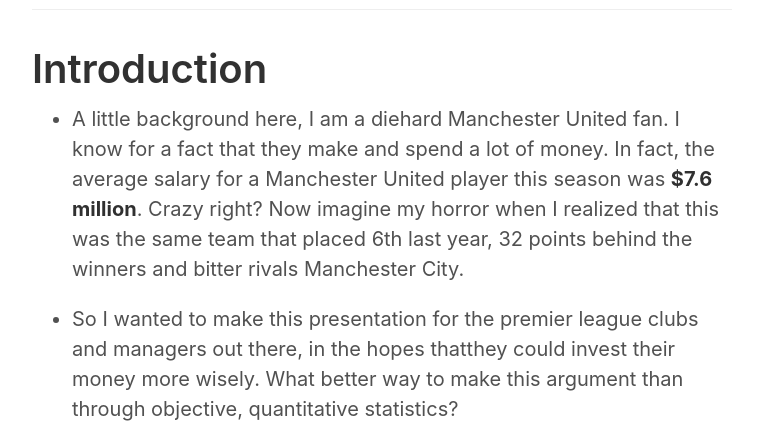
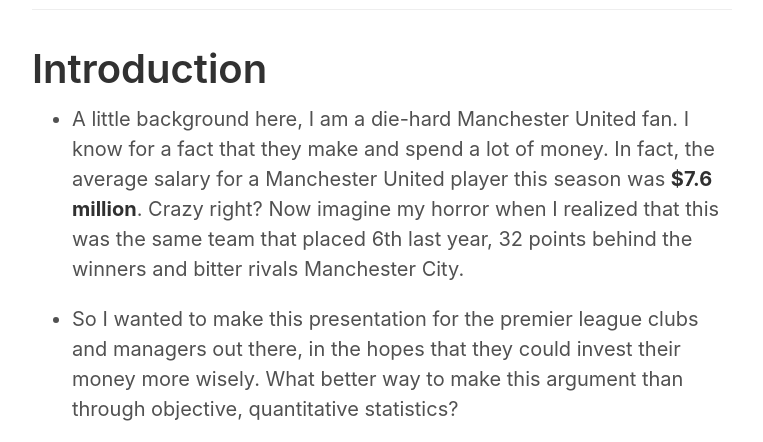
Before and after one commit to eunchanity/eunchanity.github.io, a Jekyll site: the page built from _posts/2020-07-20-Premier-League-Salary.md, in a window 1280 px wide and 900 px high, scrolled down 699 px. Shown: the part 153-595 px from the top of the window, without its empty margins (258-1021 px from the left). Built offline with Jekyll 4.4.1, drawn with Linux system fonts in a browser that asks for light colours.

Commit message:
editing post 2

```diff
--- a/_posts/2020-07-20-Premier-League-Salary.md
+++ b/_posts/2020-07-20-Premier-League-Salary.md
@@ -22,11 +22,11 @@
 
 # Introduction <a name="introduction">
 
-* A little background here, I am a diehard Manchester United fan. I know for a fact that they make and spend a lot of money. In fact, the average salary for a Manchester United player this season was **$7.6 million**. Crazy right? Now imagine my horror when I realized that this was the same team that placed 6th last year, 32 points behind the winners and bitter rivals Manchester City.
+* A little background here, I am a die-hard Manchester United fan. I know for a fact that they make and spend a lot of money. In fact, the average salary for a Manchester United player this season was **$7.6 million**. Crazy right? Now imagine my horror when I realized that this was the same team that placed 6th last year, 32 points behind the winners and bitter rivals Manchester City.
 
-* So I wanted to make this presentation for the premier league clubs and managers out there, in the hopes thatthey could invest their money more wisely. What better way to make this argument than through objective, quantitative statistics?
+* So I wanted to make this presentation for the premier league clubs and managers out there, in the hopes that they could invest their money more wisely. What better way to make this argument than through objective, quantitative statistics?
 
-<img src="{{ site.url }}/images/manutdsalary.png">
+<img src="{{ site.url }}/images/manutdsalary.png"> <br/>
 
 ## A. Goal <a name="goal"></a>
 * Conduct a **quantitative analysis** between player statistics and player salary
@@ -57,7 +57,7 @@
 
 * The number of Premier League players in the 2018-19 season were narrowed down to just 383 players because the player never played in the Premier League and/or the player's salary was unavailable.
 
-<img src="{{ site.url }}/images/premleaguestats.png">
+<img src="{{ site.url }}/images/premleaguestats.png"> <br/>
 
 -----
 
@@ -67,14 +67,14 @@
 	* Essentially, the data was broken down into **train, validate, and test** sets so that a best-fit model could be identified.<br/>
 	* After some fine tuning with different parameters, the model was then scored on how well its predictions were against the test set.
 
-<img src="{{ site.url }}/images/crossvalidation.png">
+<img src="{{ site.url }}/images/crossvalidation.png"> <br/>
 
 ## Results <a name="results"></a>
 
 * The features (input variables) shown below were the ones that fit the model the best.
 	* *The starred features were log transformed to better fit the model.*
 
-<img src="{{ site.url }}/images/coefindollar.png">
+<img src="{{ site.url }}/images/coefindollar.png"> <br/>
 
 -----
 
@@ -97,7 +97,7 @@
 	* A player's popularity
 	* The current transfer market
 
-<img src="{{ site.url }}/images/externalfactors.png">
+<img src="{{ site.url }}/images/externalfactors.png"> <br/>
 
 -----
 
```
